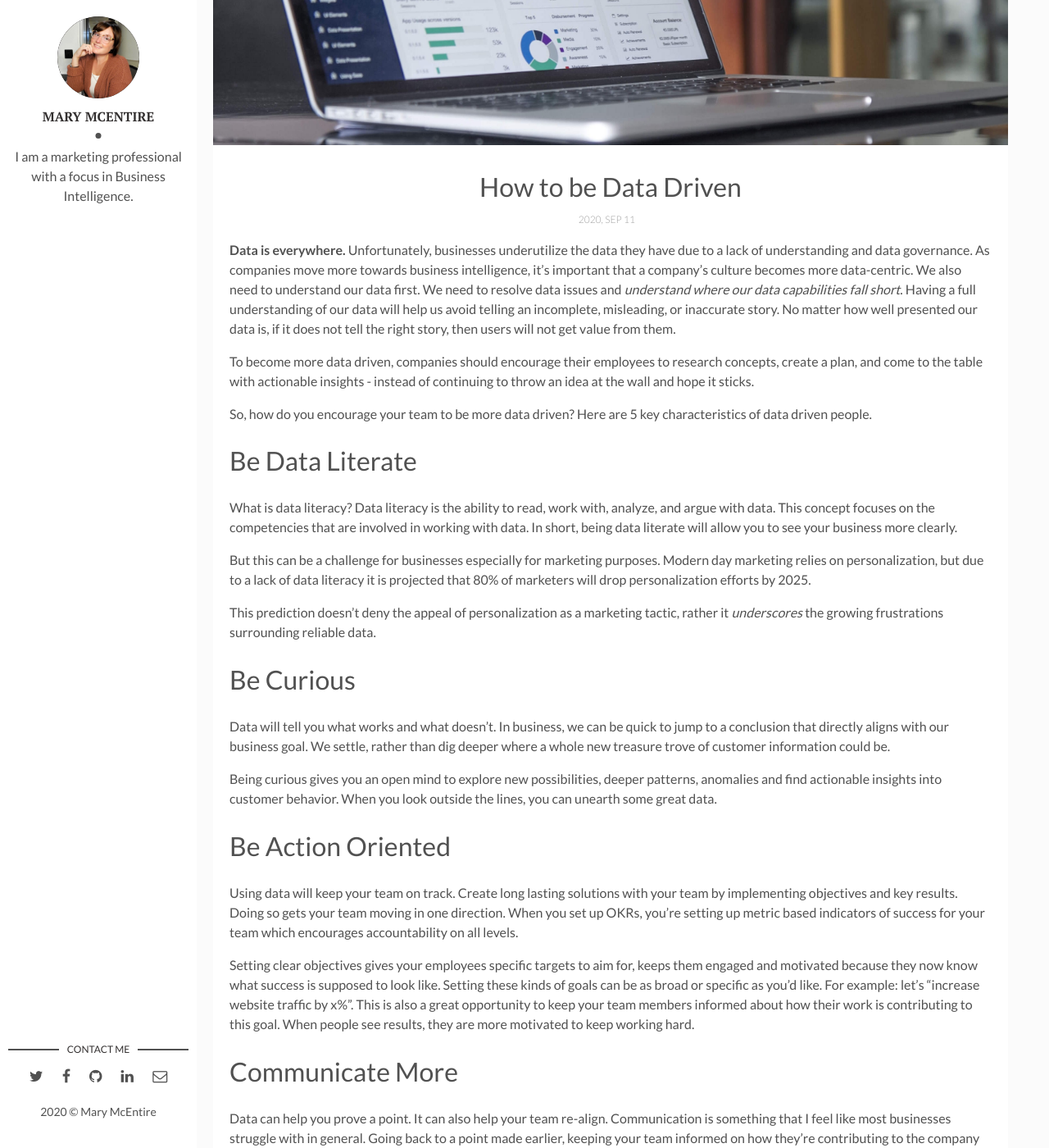
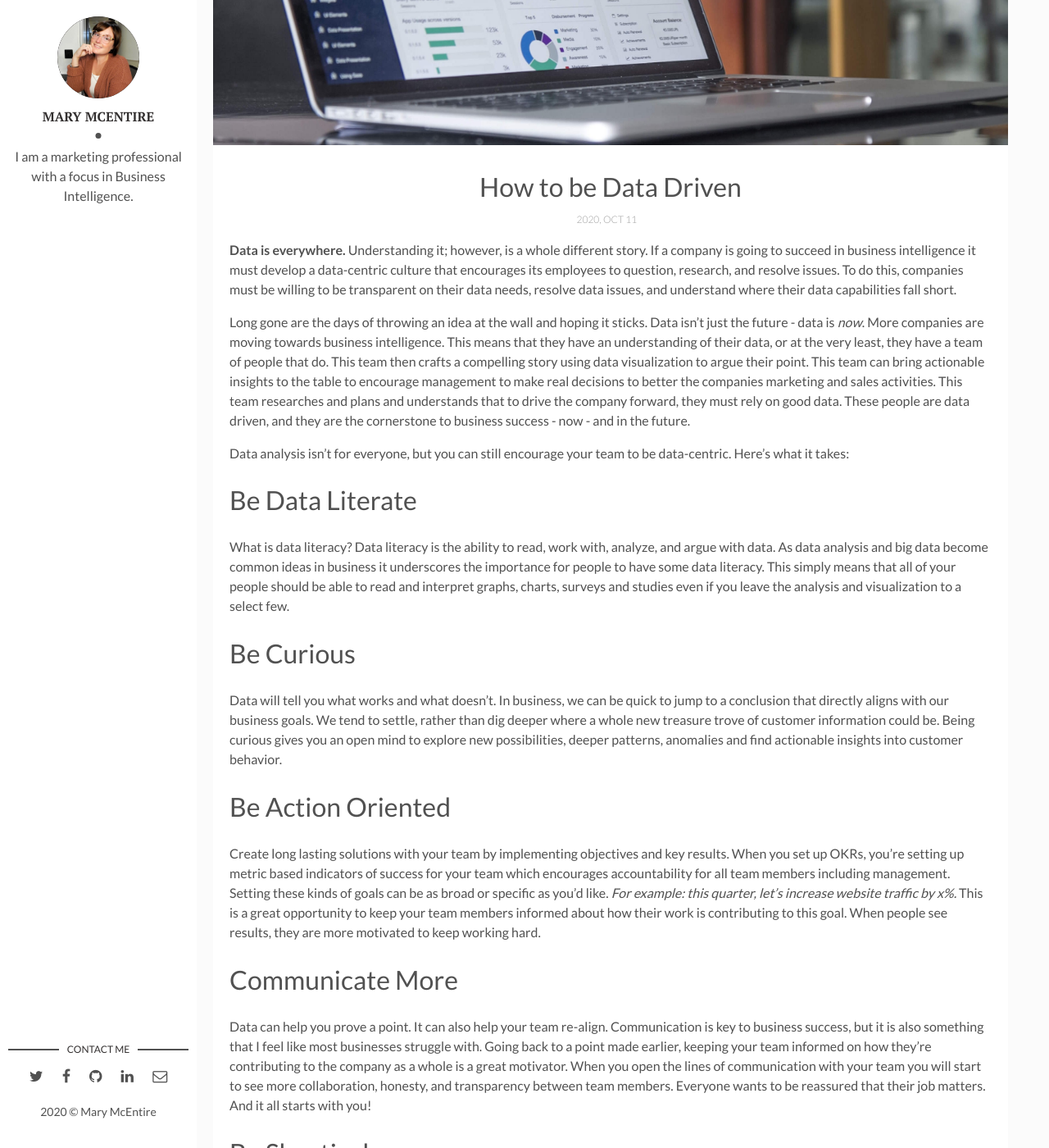
Before and after one commit to mkemcentire/mkemcentire.github.io, a Jekyll site: the page built from _posts/2020-09-12-data-driven.md, in a window 1280 px wide and 1400 px high, scrolled down 343 px. Shown: the whole window at 82% size. Built offline with Jekyll 4.4.1, drawn with Linux system fonts in a browser that asks for light colours; some of the changed text lies outside the part shown.

Commit message:
Update 2020-09-12-data-driven.md

```diff
--- a/_posts/2020-09-12-data-driven.md
+++ b/_posts/2020-09-12-data-driven.md
@@ -1,39 +1,29 @@
 ---
 layout: post
 title: How to be Data Driven
-date: 2020-09-12 00:00:00 +0300
-description: Data is everywhere. Unfortunately, businesses underutilize the data they have due to a lack of understanding and data governance. As companies move more towards business intelligence, it’s important that a company’s culture becomes more data-centric.
+date: 2020-10-12 00:00:00 +0300
+description: Data is everywhere. Understanding it; however, is a whole different story. If a company is going to succeed in business intelligence it must develop a data-centric culture that encourages its employees to question, research, and resolve issues. To do this, companies must be willing to be transparent on their data needs, resolve data issues, and understand where their data capabilities fall short.
 img: data-dashboard.jpg
 tags: [Data Analysis, Data Analyst, Data Driven, Big Data, Business Intelligence] # add tag
 ---
 
-**Data is everywhere.** Unfortunately, businesses underutilize the data they have due to a lack of understanding and data governance. As companies move more towards business intelligence, it's important that a company's culture becomes more data-centric. We also need to understand our data first. We need to resolve data issues and _understand where our data capabilities fall short_. Having a full understanding of our data will help us avoid telling an incomplete, misleading, or inaccurate story. No matter how well presented our data is, if it does not tell the right story, then users will not get value from them.
+**Data is everywhere.** Understanding it; however, is a whole different story. If a company is going to succeed in business intelligence it must develop a data-centric culture that encourages its employees to question, research, and resolve issues. To do this, companies must be willing to be transparent on their data needs, resolve data issues, and understand where their data capabilities fall short.
 
-To become more data driven, companies should encourage their employees to research concepts, create a plan, and come to the table with actionable insights - instead of continuing to throw an idea at the wall and hope it sticks.
+Long gone are the days of throwing an idea at the wall and hoping it sticks. Data isn't just the future - data is *now*. More companies are moving towards business intelligence. This means that they have an understanding of their data, or at the very least, they have a team of people that do. This team then crafts a compelling story using data visualization to argue their point. This team can bring actionable insights to the table to encourage management to make real decisions to better the companies marketing and sales activities. This team researches and plans and understands that to drive the company forward, they must rely on good data. These people are data driven, and they are the cornerstone to business success - now - and in the future.
 
-So, how do you encourage your team to be more data driven? Here are 5 key characteristics of data driven people.
+Data analysis isn't for everyone, but you can still encourage your team to be data-centric. Here's what it takes:
 
 # Be Data Literate
-What is data literacy? Data literacy is the ability to read, work with, analyze, and argue with data. This concept focuses on the competencies that are involved in working with data. In short, being data literate will allow you to see your business more clearly.
-
-But this can be a challenge for businesses especially for marketing purposes. Modern day marketing relies on personalization, but due to a lack of data literacy it is projected that 80% of marketers will drop personalization efforts by 2025.
-
-This prediction doesn't deny the appeal of personalization as a marketing tactic, rather it _underscores_ the growing frustrations surrounding reliable data.
+What is data literacy? Data literacy is the ability to read, work with, analyze, and argue with data. As data analysis and big data become common ideas in business it underscores the importance for people to have some data literacy. This simply means that all of your people should be able to read and interpret graphs, charts, surveys and studies even if you leave the analysis and visualization to a select few.
 
 # Be Curious
-Data will tell you what works and what doesn't. In business, we can be quick to jump to a conclusion that directly aligns with our business goal. We settle, rather than dig deeper where a whole new treasure trove of customer information could be.
-
-Being curious gives you an open mind to explore new possibilities, deeper patterns, anomalies and find actionable insights into customer behavior. When you look outside the lines, you can unearth some great data.
+Data will tell you what works and what doesn't. In business, we can be quick to jump to a conclusion that directly aligns with our business goals. We tend to settle, rather than dig deeper where a whole new treasure trove of customer information could be. Being curious gives you an open mind to explore new possibilities, deeper patterns, anomalies and find actionable insights into customer behavior.
 
 # Be Action Oriented
-Using data will keep your team on track. Create long lasting solutions with your team by implementing objectives and key results. Doing so gets your team moving in one direction. When you set up OKRs, you're setting up metric based indicators of success for your team which encourages accountability on all levels.
-
-Setting clear objectives gives your employees specific targets to aim for, keeps them engaged and motivated because they now know what success is supposed to look like. Setting these kinds of goals can be as broad or specific as you'd like. For example: let's "increase website traffic by x%". This is also a great opportunity to keep your team members informed about how their work is contributing to this goal. When people see results, they are more motivated to keep working hard.
+Create long lasting solutions with your team by implementing objectives and key results. When you set up OKRs, you're setting up metric based indicators of success for your team which encourages accountability for all team members including management. Setting these kinds of goals can be as broad or specific as you'd like. *For example: this quarter, let's increase website traffic by x%.* This is a great opportunity to keep your team members informed about how their work is contributing to this goal. When people see results, they are more motivated to keep working hard.
 
 # Communicate More
-Data can help you prove a point. It can also help your team re-align. Communication is something that I feel like most businesses struggle with in general. Going back to a point made earlier, keeping your team informed on how they're contributing to the company as a whole is a great motivator.
-
-When you open the lines of communication with your team you will start to see more collaboration, honesty, and transparency between team members. Everyone wants to be reassured that their job matters. It all starts with you!
+Data can help you prove a point. It can also help your team re-align. Communication is key to business success, but it is also something that I feel like most businesses struggle with. Going back to a point made earlier, keeping your team informed on how they're contributing to the company as a whole is a great motivator. When you open the lines of communication with your team you will start to see more collaboration, honesty, and transparency between team members. Everyone wants to be reassured that their job matters. And it all starts with you!
 
 # Be Skeptical
 Data helps you prove your team's value. Data not only needs to be understood, it needs to be visualized if you want to prove a point. When it comes to visualization, you can (and should!) ask questions like:
@@ -42,4 +32,4 @@ Data helps you prove your team's value. Data not only needs to be understood, it
 * Are the metrics I'm seeing in line with what I already know about the business?
 * Is there a key takeaway?
 
-Being skeptical isn't a time to trash anyone's work ethic or effort. Pushing your whole team to be skeptical about the data allows your team to grow and to start thinking critically. When you have a team of critical thinkers, you will find that their self determination, motivation and curiousity grow along with them.
+Being skeptical means asking questions about the data, and how the team sourced that data. Reassure your team that this isn't a time to trash anyone's work ethic or effort. It's about making sure that the story you are crafting is a compelling one. If you ask the hard questions in the beginning, then your whole team is prepared to answer them later when asked by another interested party. Pushing your whole team to be skeptical about the data allows your team to grow and to start thinking critically. When you have a team of critical thinkers, you will find that their self determination, motivation and curiousity grow along with them.
```
